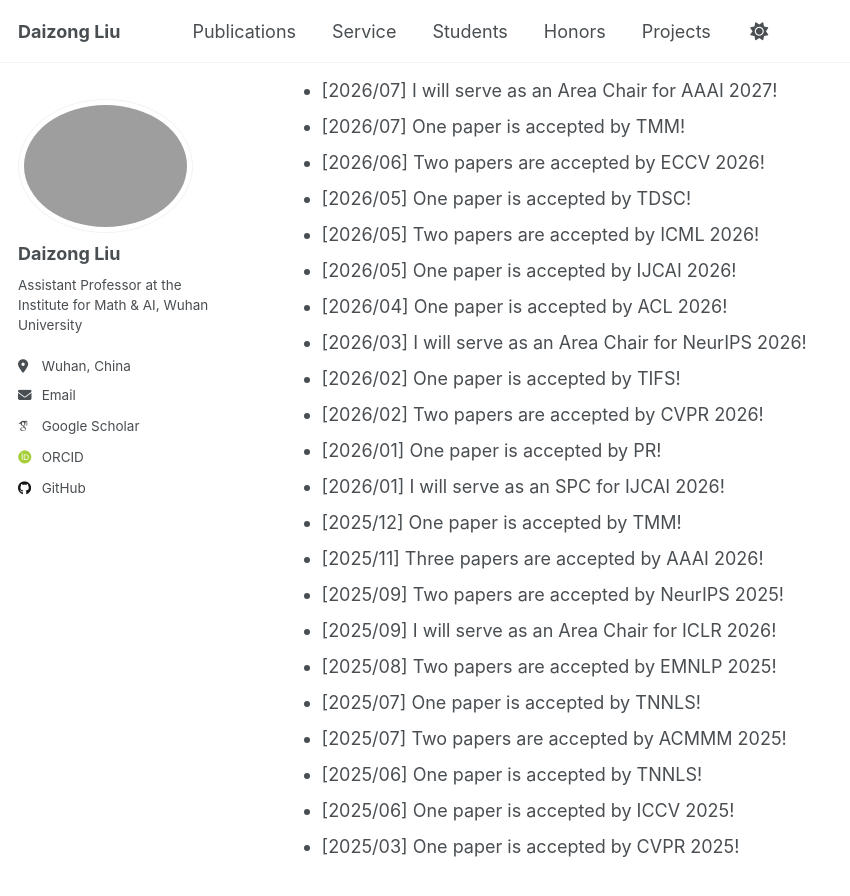
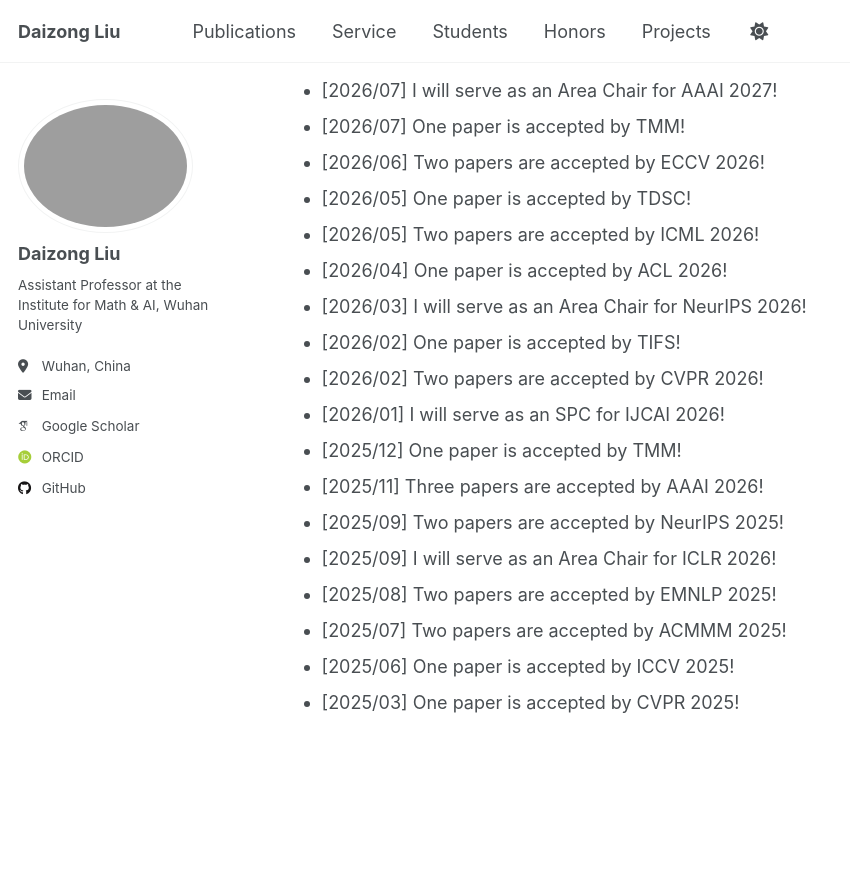
Before and after one commit to liudaizong/liudaizong.github.io, a Jekyll site: the page built from _pages/about.md, in a window 1280 px wide and 900 px high, scrolled down 604 px. Shown: the top 896 px of the window, without its empty margins (0-850 px from the left). Built offline with Jekyll 4.4.1, drawn with Linux system fonts in a browser that asks for light colours; some web fonts are replaced.

Commit message:
Update about.md

```diff
--- a/_pages/about.md
+++ b/_pages/about.md
@@ -25,20 +25,16 @@ Latest News
 * [2026/06] Two papers are accepted by ECCV 2026!
 * [2026/05] One paper is accepted by TDSC!
 * [2026/05] Two papers are accepted by ICML 2026!
-* [2026/05] One paper is accepted by IJCAI 2026!
 * [2026/04] One paper is accepted by ACL 2026!
 * [2026/03] I will serve as an Area Chair for NeurIPS 2026!
 * [2026/02] One paper is accepted by TIFS!
 * [2026/02] Two papers are accepted by CVPR 2026!
-* [2026/01] One paper is accepted by PR!
 * [2026/01] I will serve as an SPC for IJCAI 2026!
 * [2025/12] One paper is accepted by TMM!
 * [2025/11] Three papers are accepted by AAAI 2026!
 * [2025/09] Two papers are accepted by NeurIPS 2025!
 * [2025/09] I will serve as an Area Chair for ICLR 2026!
 * [2025/08] Two papers are accepted by EMNLP 2025!
-* [2025/07] One paper is accepted by TNNLS!
 * [2025/07] Two papers are accepted by ACMMM 2025!
-* [2025/06] One paper is accepted by TNNLS!
 * [2025/06] One paper is accepted by ICCV 2025!
 * [2025/03] One paper is accepted by CVPR 2025!
```
